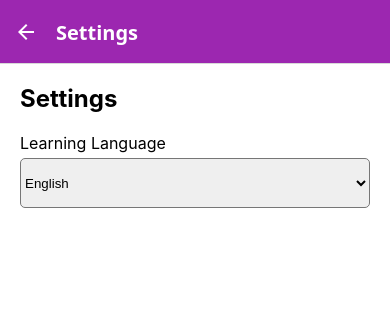
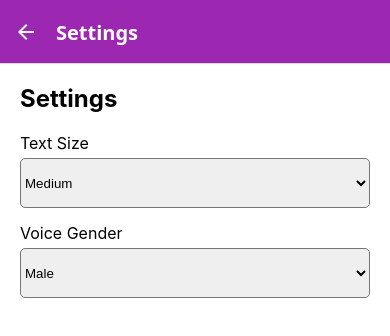
Before and after one commit to toy214/MungMungv2, a React Native app: screen /Settings in a window 390 px wide. Shown: the top 336 px of the page. Built offline with nearby package versions, Linux system fonts and the light colour scheme.

Commit message:
Update SettingsScreen.js
idk why language was still there. Just added different voices and text sizes

```diff
--- a/SettingsScreen.js
+++ b/SettingsScreen.js
@@ -1,23 +1,37 @@
 import React, { useState } from 'react';
 import { View, Text, StyleSheet } from 'react-native';
-import { Picker } from '@react-native-picker/picker'; // Updated import
+import { Picker } from '@react-native-picker/picker'; // Correct Picker import
 
 export default function SettingsScreen() {
-  const [language, setLanguage] = useState('English');
+  const [textSize, setTextSize] = useState('Medium');
+  const [voiceGender, setVoiceGender] = useState('Male');
 
   return (
     <View style={styles.container}>
       <Text style={styles.title}>Settings</Text>
+      {/* Text Size Adjustment */}
       <View style={styles.settingRow}>
-        <Text style={styles.settingLabel}>Learning Language</Text>
+        <Text style={styles.settingLabel}>Text Size</Text>
         <Picker
-          selectedValue={language}
+          selectedValue={textSize}
           style={styles.picker}
-          onValueChange={(value) => setLanguage(value)}
+          onValueChange={(value) => setTextSize(value)}
         >
-          <Picker.Item label="English" value="English" />
-          <Picker.Item label="Spanish" value="Spanish" />
-          <Picker.Item label="French" value="French" />
+          <Picker.Item label="Small" value="Small" />
+          <Picker.Item label="Medium" value="Medium" />
+          <Picker.Item label="Large" value="Large" />
+        </Picker>
+      </View>
+      {/* Pronunciation Voice */}
+      <View style={styles.settingRow}>
+        <Text style={styles.settingLabel}>Voice Gender</Text>
+        <Picker
+          selectedValue={voiceGender}
+          style={styles.picker}
+          onValueChange={(value) => setVoiceGender(value)}
+        >
+          <Picker.Item label="Male" value="Male" />
+          <Picker.Item label="Female" value="Female" />
         </Picker>
       </View>
     </View>
```
